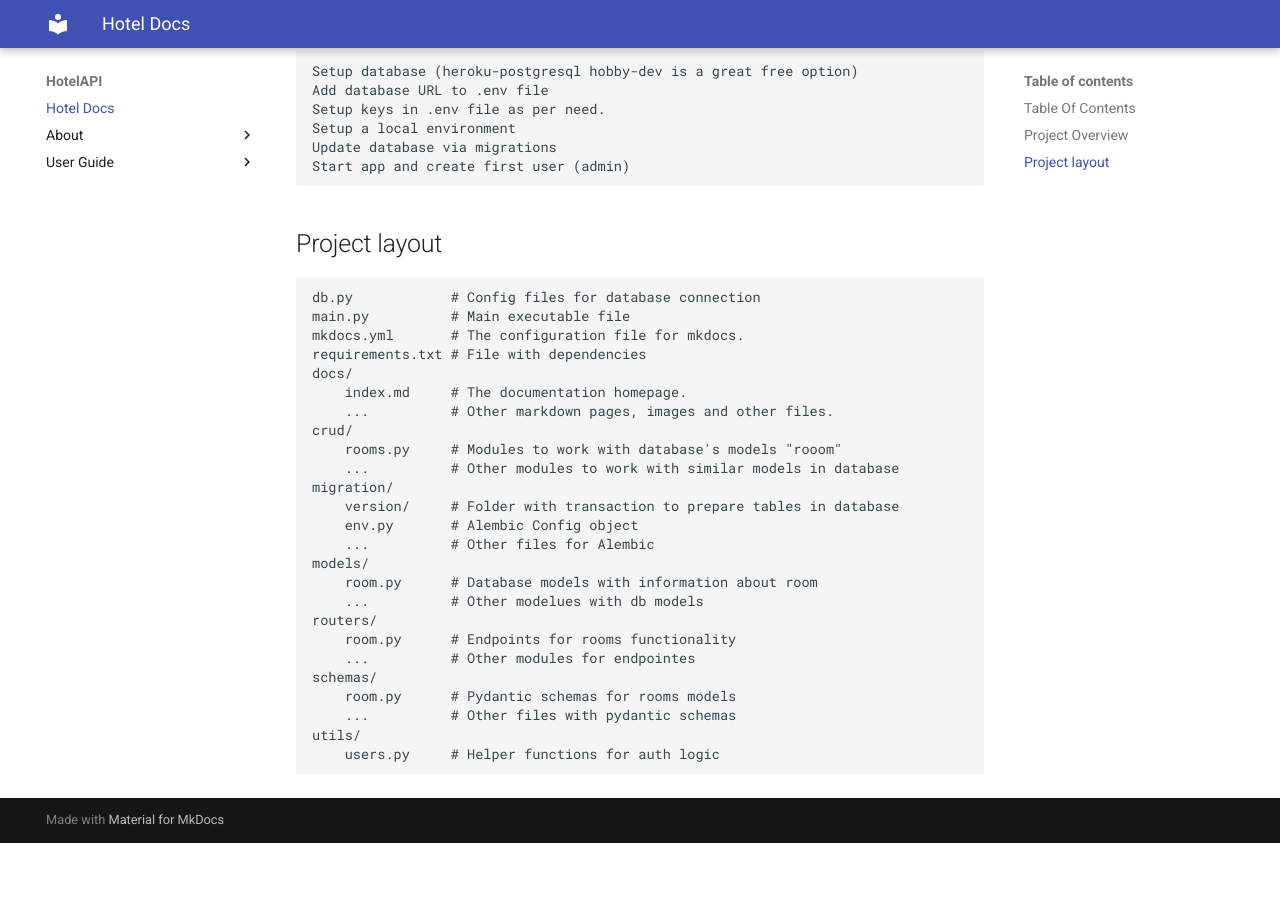
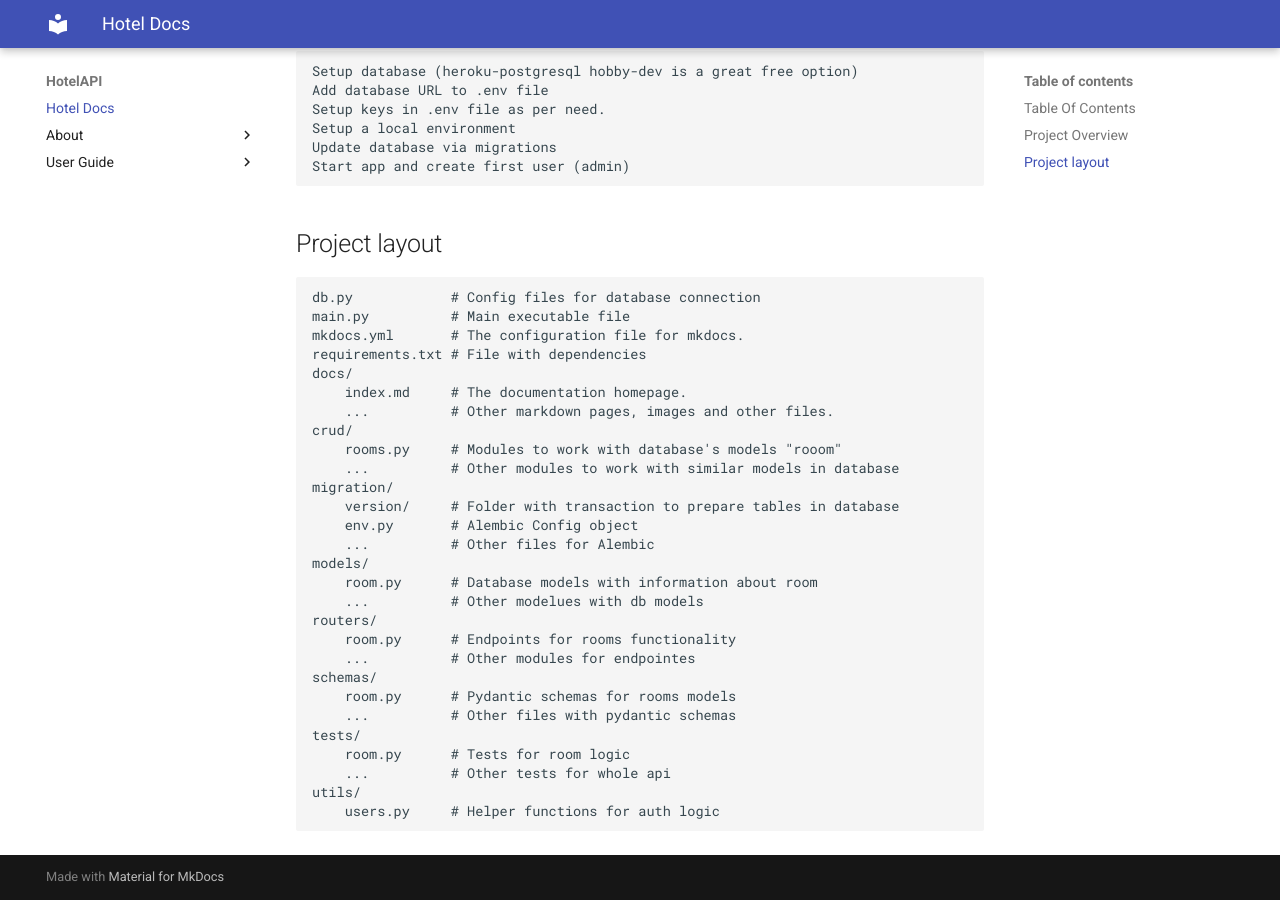
Before and after one commit to Tzumx/HotelAPI, an MkDocs documentation site: the page built from docs/index.md, in a window 1280 px wide and 900 px high, scrolled down 737 px. Built offline with MkDocs 1.6.1 and Material for MkDocs 9.7.7, drawn with Linux system fonts in a browser that asks for light colours; before the commit the page ends 1580 px from its top, so only the background shows below that.

Commit message:
Add tests description

```diff
--- a/docs/index.md
+++ b/docs/index.md
@@ -56,5 +56,8 @@ Getting Started
     schemas/
         room.py      # Pydantic schemas for rooms models
         ...          # Other files with pydantic schemas
+    tests/
+        room.py      # Tests for room logic
+        ...          # Other tests for whole api
     utils/
         users.py     # Helper functions for auth logic
```
Also changed, not shown: README.md (+3 -0 lines).
